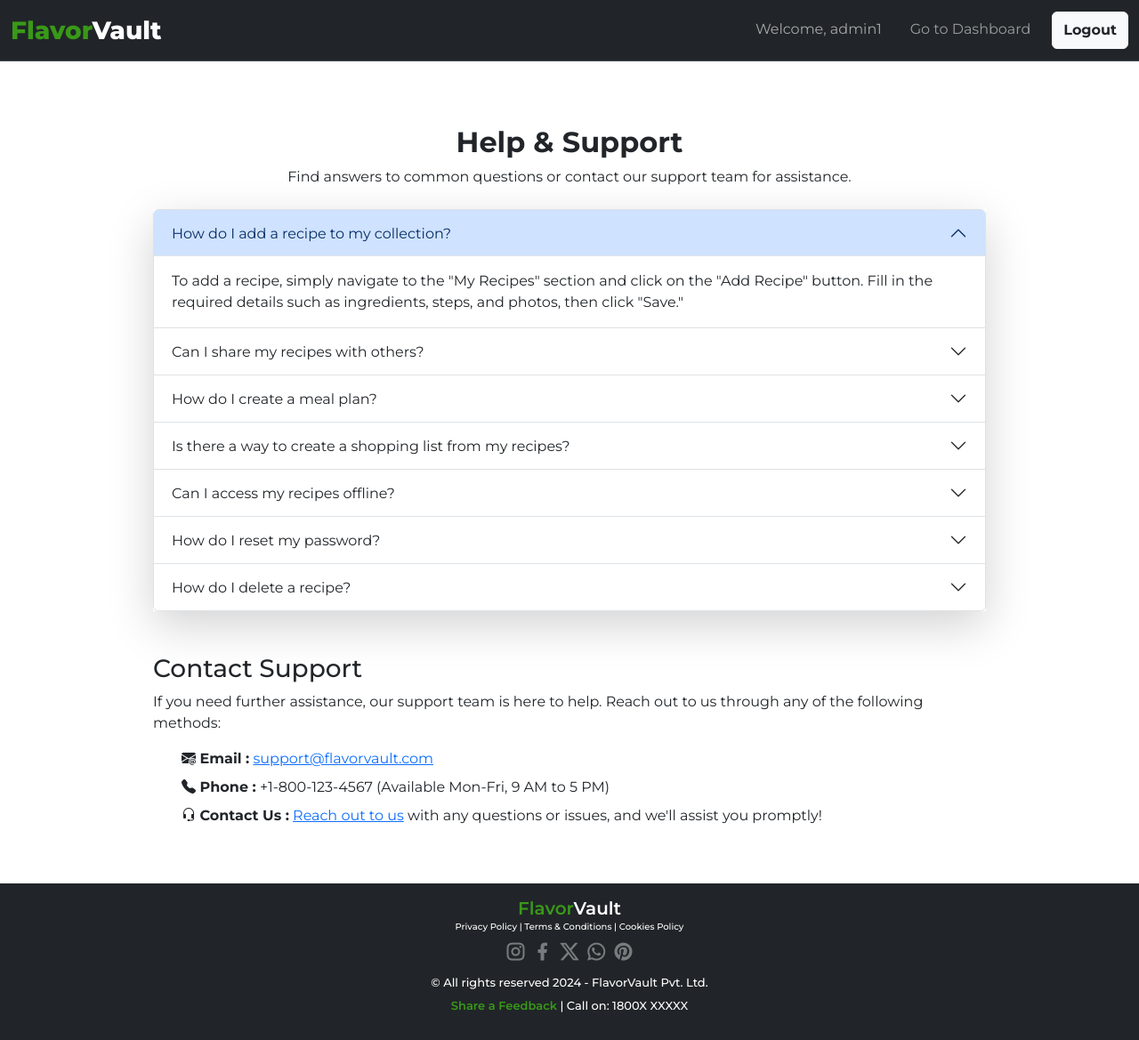
After one commit to Bhushan-3000/FLAVORVAULT-RECIPE-MANAGEMENT-SYSTEM, a Django app: page /help_support/ in a window 1280 px wide. The commit adds this page. Shown: the whole page at 89% size. Run offline with Django 5.2, Linux system fonts and the light colour scheme; a user stored in the database is signed in; some libraries are stand-ins or nearby versions.

Commit message:
help & support done

```diff
--- a/core/core/urls.py
+++ b/core/core/urls.py
@@ -30,6 +30,7 @@ urlpatterns = [
     path('recipes/', recipes, name ="recipes"),
     path('view_recipe/', viewRecipe, name='viewRecipe'),
     path('Contact_Us/', contactUs),
+    path('help_support/', helpSupport),
     path('delete_recipe/<id>/',delete_recipe , name ="delete_recipe"),
     path('update_recipe/<id>/',update_recipe , name ="update_recipe"),
     path('login/', login_page, name="login_page"),
--- /dev/null
+++ b/core/vege/templates/Help_Support.html
@@ -0,0 +1,236 @@
+<!DOCTYPE html>
+<html lang="en">
+<head>
+    <meta charset="UTF-8">
+    <meta name="viewport" content="width=device-width, initial-scale=1.0">
+    <title>Help & Support</title>
+    <!-- Bootstrap CSS -->
+    <link href="https://stackpath.bootstrapcdn.com/bootstrap/4.5.2/css/bootstrap.min.css" rel="stylesheet">
+    <!-- Bootstrap JS and dependencies -->
+    <script src="https://code.jquery.com/jquery-3.5.1.slim.min.js"></script>
+    <script src="https://cdn.jsdelivr.net/npm/@popperjs/core@2.5.4/dist/umd/popper.min.js"></script>
+    <script src="https://stackpath.bootstrapcdn.com/bootstrap/4.5.2/js/bootstrap.min.js"></script>
+    <link href="https://fonts.googleapis.com/css2?family=Montserrat:ital,wght@0,100..900;1,100..900&display=swap" rel="stylesheet">
+    <link rel="stylesheet" href="https://cdn.jsdelivr.net/npm/bootstrap-icons/font/bootstrap-icons.css">
+    <script src="https://cdn.jsdelivr.net/npm/bootstrap@5.3.3/dist/js/bootstrap.bundle.min.js" integrity="sha384-YvpcrYf0tY3lHB60NNkmXc5s9fDVZLESaAA55NDzOxhy9GkcIdslK1eN7N6jIeHz" crossorigin="anonymous"></script>
+    <link href="https://cdn.jsdelivr.net/npm/bootstrap@5.3.3/dist/css/bootstrap.min.css" rel="stylesheet" integrity="sha384-QWTKZyjpPEjISv5WaRU9OFeRpok6YctnYmDr5pNlyT2bRjXh0JMhjY6hW+ALEwIH" crossorigin="anonymous">
+    <link href='https://unpkg.com/boxicons@2.1.4/css/boxicons.min.css' rel='stylesheet'>
+    <link
+    href="https://cdn.jsdelivr.net/npm/remixicon@4.3.0/fonts/remixicon.css"
+    rel="stylesheet"/>
+
+    <style>
+
+body {
+        font-family: 'Montserrat', sans-serif;
+
+    }
+</style>
+</head>
+<body>
+    {% load static %}
+
+    <nav class="navbar .navbar-nav-scroll navbar sticky-top navbar-expand-lg bg-dark border-bottom border-body w-100" data-bs-theme="dark">
+        <div class="container-fluid">
+          <a class="navbar-brand fs-3" href="#" style="font-family: 'Montserrat', sans-serif; font-weight: 800;"><span style="font-weight: 800; color: #399918;">Flavor</span>Vault</a>
+
+          <button class="navbar-toggler" type="button" data-bs-toggle="collapse" data-bs-target="#navbarNav" aria-controls="navbarNav" aria-expanded="false" aria-label="Toggle navigation">
+            <span class="navbar-toggler-icon"></span>
+          </button>
+
+          <div class="collapse navbar-collapse justify-content-md-end" id="navbarNav">
+            <ul class="navbar-nav nav-underline">
+              <li class="nav-item">
+                <a class="nav-link disabled" aria-current="page" aria-disabled="true" href="#home" style="color: rgba(255, 255, 255,0.6); font-family: 'Montserrat', sans-serif;">Welcome, {{request.user}}</a>
+                <!-- <p></p> -->
+              </li>
+              <li class="nav-item">
+                <a class="nav-link" href="/dashboard/" style="font-family: 'Montserrat', sans-serif;">Go to Dashboard</a>
+              </li>
+
+            {% if request.user.is.authenticated %}
+
+
+            <button type="button" class="btn btn-light" style="font-family: 'Montserrat', sans-serif; font-weight: 700;"><a class="link-offset-2 link-underline link-underline-opacity-0 text-dark" href="/login/">Login</a></button>
+
+            {% else %}
+            <button type="button" class="btn btn-light" style="font-family: 'Montserrat', sans-serif; font-weight: 700;"><a class="link-offset-2 link-underline link-underline-opacity-0 text-dark" href="/logout/">Logout</a></button>
+            {% endif %}
+
+
+            <!-- <button type="button" class="btn btn-light" style="font-family: 'Montserrat', sans-serif; font-weight: 700;"><a class="link-offset-2 link-underline link-underline-opacity-0 text-dark" href="/login/">Login / Sign-Up</a></button> -->
+            <!-- <button type="button" class="btn btn-outline-light" style="font-family: 'Montserrat', sans-serif; font-weight: 700;">Login</button> -->
+            <!-- <button type="button" class="btn btn-dark" style="font-family: 'Montserrat', sans-serif; font-weight: 700;"><a class="link-offset-2 link-underline link-underline-opacity-0 text-light" href="#">Sign-Up</a></button> -->
+          </ul>
+        </div>
+
+
+
+      </div>
+    </nav>
+    <br>
+
+  <div class="container-fluid w-75 mt-5">
+    <h2 class="text-center support-header fw-bold">Help & Support</h2>
+    <p class="text-center mb-4">Find answers to common questions or contact our support team for assistance.</p>
+
+    <!-- Accordion for FAQs -->
+    <div class="accordion shadow-lg" id="faqsAccordion">
+      <div class="accordion-item">
+        <h2 class="accordion-header" id="headingOne">
+          <button class="accordion-button" type="button" data-bs-toggle="collapse" data-bs-target="#collapseOne" aria-expanded="true" aria-controls="collapseOne">
+            How do I add a recipe to my collection?
+          </button>
+        </h2>
+        <div id="collapseOne" class="accordion-collapse collapse show" aria-labelledby="headingOne" data-bs-parent="#faqsAccordion">
+          <div class="accordion-body">
+            To add a recipe, simply navigate to the "My Recipes" section and click on the "Add Recipe" button. Fill in the required details such as ingredients, steps, and photos, then click "Save."
+          </div>
+        </div>
+      </div>
+
+      <div class="accordion-item">
+        <h2 class="accordion-header" id="headingTwo">
+          <button class="accordion-button collapsed" type="button" data-bs-toggle="collapse" data-bs-target="#collapseTwo" aria-expanded="false" aria-controls="collapseTwo">
+            Can I share my recipes with others?
+          </button>
+        </h2>
+        <div id="collapseTwo" class="accordion-collapse collapse" aria-labelledby="headingTwo" data-bs-parent="#faqsAccordion">
+          <div class="accordion-body">
+            Yes, FlavorVault allows you to share recipes with friends and family. Just click on the "Share" button located in the recipe's details page and choose the preferred sharing method.
+          </div>
+        </div>
+      </div>
+
+      <div class="accordion-item">
+        <h2 class="accordion-header" id="headingThree">
+          <button class="accordion-button collapsed" type="button" data-bs-toggle="collapse" data-bs-target="#collapseThree" aria-expanded="false" aria-controls="collapseThree">
+            How do I create a meal plan?
+          </button>
+        </h2>
+        <div id="collapseThree" class="accordion-collapse collapse" aria-labelledby="headingThree" data-bs-parent="#faqsAccordion">
+          <div class="accordion-body">
+            You can create meal plans by going to the "Meal Planner" section. Select the recipes you want to include, set the days for each meal, and save your plan.
+          </div>
+        </div>
+      </div>
+
+      <div class="accordion-item">
+        <h2 class="accordion-header" id="headingFour">
+          <button class="accordion-button collapsed" type="button" data-bs-toggle="collapse" data-bs-target="#collapseFour" aria-expanded="false" aria-controls="collapseFour">
+            Is there a way to create a shopping list from my recipes?
+          </button>
+        </h2>
+        <div id="collapseFour" class="accordion-collapse collapse" aria-labelledby="headingFour" data-bs-parent="#faqsAccordion">
+          <div class="accordion-body">
+            Yes, you can generate a shopping list from selected recipes in the "Shopping List" section. The ingredients from your chosen recipes will be automatically added to the list.
+          </div>
+        </div>
+      </div>
+
+      <div class="accordion-item">
+        <h2 class="accordion-header" id="headingFive">
+          <button class="accordion-button collapsed" type="button" data-bs-toggle="collapse" data-bs-target="#collapseFive" aria-expanded="false" aria-controls="collapseFive">
+            Can I access my recipes offline?
+          </button>
+        </h2>
+        <div id="collapseFive" class="accordion-collapse collapse" aria-labelledby="headingFive" data-bs-parent="#faqsAccordion">
+          <div class="accordion-body">
+            Currently, FlavorVault is designed for online use, but you can export your recipes as PDF files for offline access.
+          </div>
+        </div>
+      </div>
+
+      <div class="accordion-item">
+        <h2 class="accordion-header" id="headingSix">
+          <button class="accordion-button collapsed" type="button" data-bs-toggle="collapse" data-bs-target="#collapseSix" aria-expanded="false" aria-controls="collapseSix">
+            How do I reset my password?
+          </button>
+        </h2>
+        <div id="collapseSix" class="accordion-collapse collapse" aria-labelledby="headingSix" data-bs-parent="#faqsAccordion">
+          <div class="accordion-body">
+            Go to the "Edit Profile" section, select "Change Password," and follow the prompts to reset your password.
+          </div>
+        </div>
+      </div>
+
+      <div class="accordion-item">
+        <h2 class="accordion-header" id="headingSeven">
+          <button class="accordion-button collapsed" type="button" data-bs-toggle="collapse" data-bs-target="#collapseSeven" aria-expanded="false" aria-controls="collapseSeven">
+            How do I delete a recipe?
+          </button>
+        </h2>
+        <div id="collapseSeven" class="accordion-collapse collapse" aria-labelledby="headingSeven" data-bs-parent="#faqsAccordion">
+          <div class="accordion-body">
+            To delete a recipe, go to "My Recipes," select the recipe you want to delete, and click the "Delete" button.
+          </div>
+        </div>
+      </div>
+    </div>
+
+    <!-- Contact Support Section -->
+    <div class="mt-5">
+        <h3>Contact Support</h3>
+        <p>If you need further assistance, our support team is here to help. Reach out to us through any of the following methods:</p>
+        <ul style="list-style: none;">
+          <li class="mb-2"><strong><i class="bi bi-envelope-at-fill"></i> Email :</strong> <a href="mailto:support@flavorvault.com">support@flavorvault.com</a></li>
+          <li class="mb-2"><strong><i class="bi bi-telephone-fill"></i> Phone :</strong> +1-800-123-4567 (Available Mon-Fri, 9 AM to 5 PM)</li>
+          <li class="mb-2"><strong><i class="bi bi-headset"></i> Contact Us :</strong> <a href="/Contact_Us/">Reach out to us</a> with any questions or issues, and we'll assist you promptly!</li>
+          </ul>
+      </div>
+    </div>
+    <br><br>
+
+
+
+
+
+
+
+
+
+
+
+
+
+
+
+<style>
+
+    #footer-icons i{
+      color: rgba(255, 255, 255, .4);
+    }
+    #footer-icons i:hover{
+      color: white;
+      }
+    </style>
+        <footer class="container-fluid bg-dark text-white mw-auto text-center">
+
+            <div class="container-md" style="line-height: 1; ">
+                <br>
+            <h5 style="font-family: 'Montserrat', sans-serif; font-weight: 600;" >
+                <a class="link-offset-2 link-underline link-underline-opacity-0" href="#"><span style="color: #399918; font-weight: 600;">Flavor<span style="color: white; font-weight: 600;">Vault</span></span>
+                </a>
+            </h5>
+
+            <p style="font-family: 'Montserrat', sans-serif; font-weight: 500; font-size: x-small; line-height: .1;">
+                <a class="link-offset-2 link-underline link-underline-opacity-0" href="#" style="color: white;">Privacy Policy | Terms & Conditions | Cookies Policy</a>
+
+                <div class="container-md fs-4" id="footer-icons">
+                <a class="link-offset-2 link-underline link-underline-opacity-0" href="#"><i style="cursor: pointer;" class="ri-instagram-line"></i></a>
+                <a class="link-offset-2 link-underline link-underline-opacity-0" href="#"><i style="cursor: pointer;" class="ri-facebook-fill"></i></a>
+                <a class="link-offset-2 link-underline link-underline-opacity-0" href="#"><i style="cursor: pointer;" class="ri-twitter-x-fill"></i></a>
+                <a class="link-offset-2 link-underline link-underline-opacity-0" href="#"><i style="cursor: pointer;" class="ri-whatsapp-line"></i></a>
+                <a class="link-offset-2 link-underline link-underline-opacity-0" href="#"><i style="cursor: pointer;" class="ri-pinterest-fill"></i></a>
+            </div>
+            </p>
+            <p style="font-family: 'Montserrat', sans-serif; font-weight: 500; font-size: small; ">
+              <a class="link-offset-2 link-underline link-underline-opacity-0" href="#" style="color: white; ">© All rights reserved 2024 - FlavorVault Pvt. Ltd.</a><br><br>
+              <a class="link-offset-2 link-underline link-underline-opacity-0" style="color: white; " href="#" >
+                <span style="color: #399918; font-weight: 600;">Share a Feedback</span>  |  Call on: 1800X XXXXX</a>
+            </p>
+            <br>
+        </div>
+        </footer>
+</body>
+</html>
--- a/core/vege/templates/USER_DASHBOARD.HTML
+++ b/core/vege/templates/USER_DASHBOARD.HTML
@@ -126,7 +126,7 @@
         </a>
       </li>
       <li class="nav-item">
-        <a href="#" class="nav-link">
+        <a href="/help_support/" class="nav-link">
           <i class="bi bi-question-circle icon"></i> Help & Support
         </a>
       </li>
--- a/core/vege/views.py
+++ b/core/vege/views.py
@@ -50,6 +50,10 @@ def logout_page(request):
     return redirect('/login/')
 
 
+
+@login_required(login_url="/login/")
+def helpSupport(request):
+    return render(request,'Help_Support.html')
 
 
 
```
Also changed, not shown: core/vege/templates/contact-us.html (+20 -18 lines), core/new-database.sqlite3.
